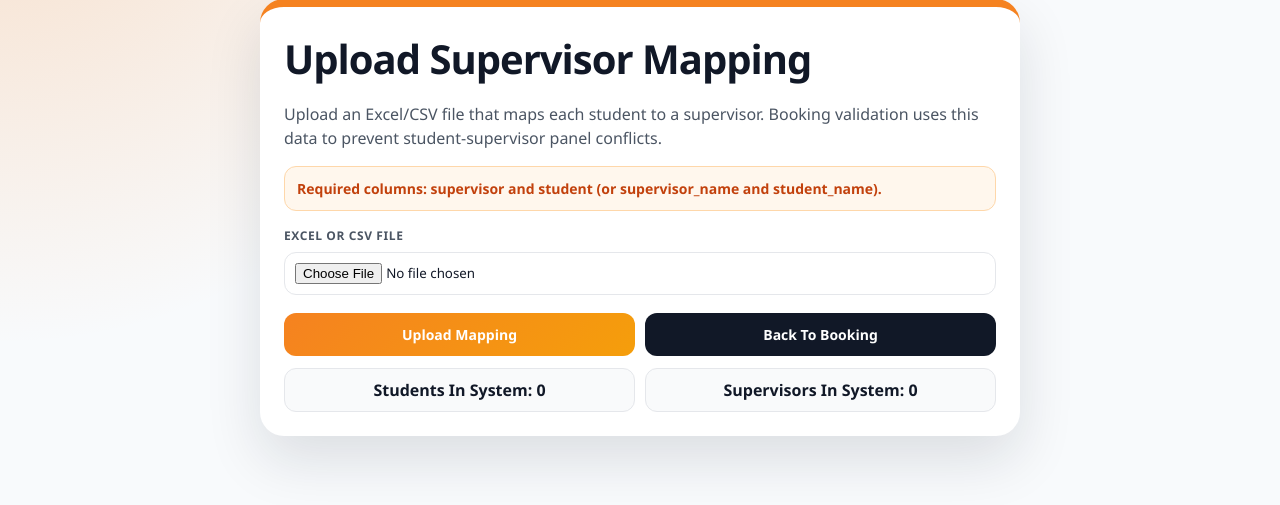
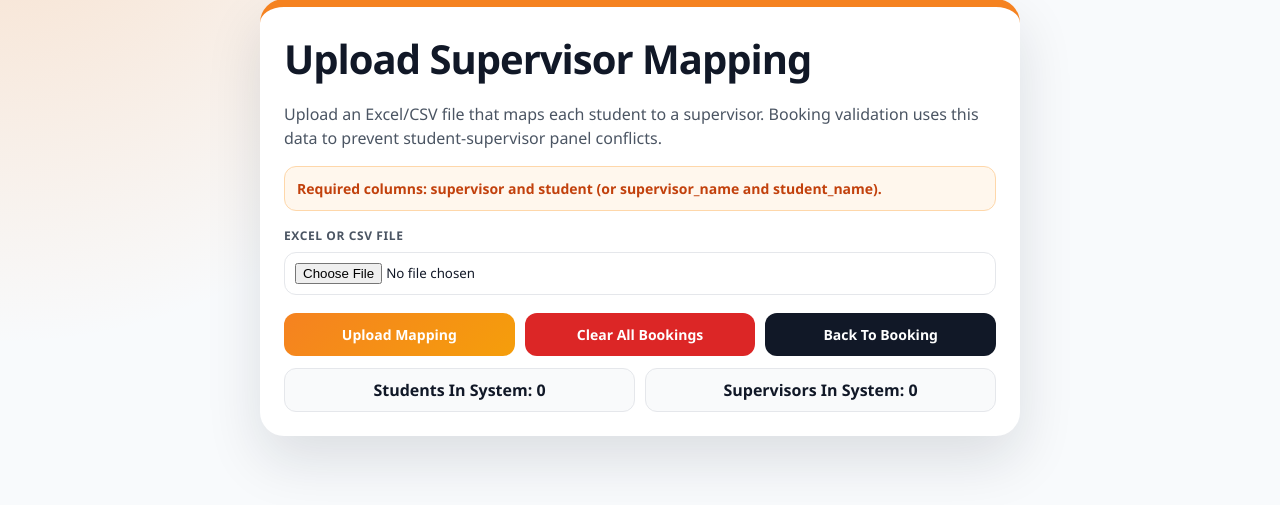
Before and after one commit to Blessing-Mbalaka/PanelBooking, a Django app: page /load-data/ in a window 1280 px wide. Shown: the part 183-688 px from the top of the page. Run offline with Django 5.2, Linux system fonts and the light colour scheme; data comes from the database, SQL or seed files in the repository; data that the repository does not hold is empty.

Commit message:
Loose restrictions

```diff
--- a/booking_api/templates/booking_api/load_data.html
+++ b/booking_api/templates/booking_api/load_data.html
@@ -83,7 +83,7 @@
 
 		.actions {
 			display: grid;
-			grid-template-columns: 1fr 1fr;
+			grid-template-columns: 1fr 1fr 1fr;
 			gap: 10px;
 			margin-top: 18px;
 		}
@@ -101,6 +101,10 @@
 
 		.secondary {
 			background: var(--black);
+		}
+
+		.danger {
+			background: #dc2626;
 		}
 
 		.message {
@@ -159,6 +163,7 @@
 
 		<div class="actions">
 			<button type="button" onclick="uploadMapping()">Upload Mapping</button>
+			<button type="button" class="danger" onclick="clearAllBookings()">Clear All Bookings</button>
 			<button type="button" class="secondary" onclick="window.location.href='/'">Back To Booking</button>
 		</div>
 
@@ -228,6 +233,31 @@
 			}
 		}
 
+		async function clearAllBookings() {
+			const confirmed = window.confirm("This will permanently clear all bookings. Continue?");
+			if (!confirmed) {
+				return;
+			}
+
+			try {
+				const response = await fetch("/api/bookings/", {
+					method: "DELETE",
+					headers: {
+						"X-CSRFToken": getCsrfToken(),
+					},
+				});
+
+				const payload = await response.json();
+				if (!response.ok) {
+					throw new Error(payload.message || "Failed to clear bookings.");
+				}
+
+				showMessage("Cleared " + (payload.deleted || 0) + " bookings.", "success");
+			} catch (error) {
+				showMessage(error.message || "Failed to clear bookings.", "error");
+			}
+		}
+
 		document.addEventListener("DOMContentLoaded", loadCounts);
 	</script>
 </body>
```
Also changed, not shown: Services/Bookinglogic.py (+9 -8 lines).
